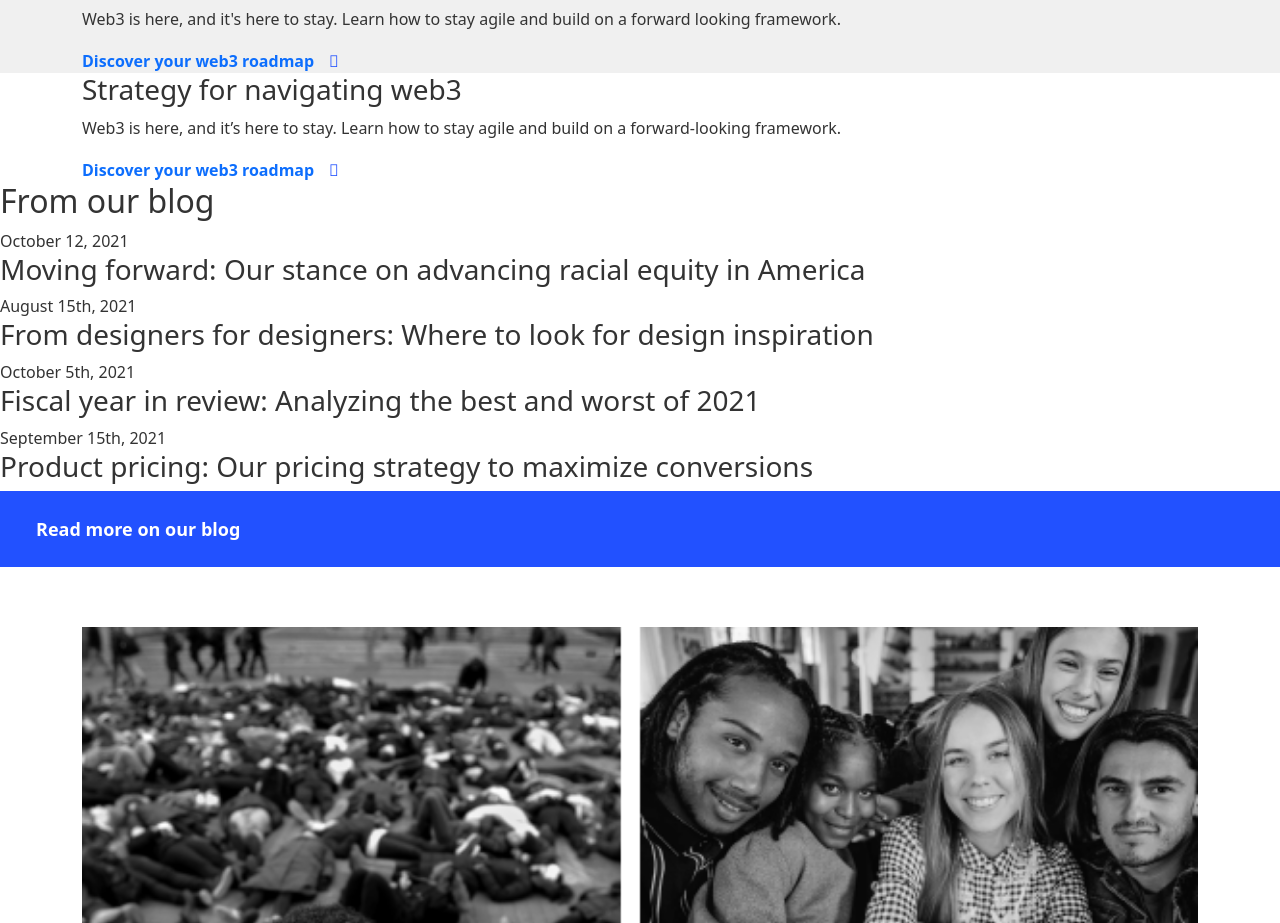
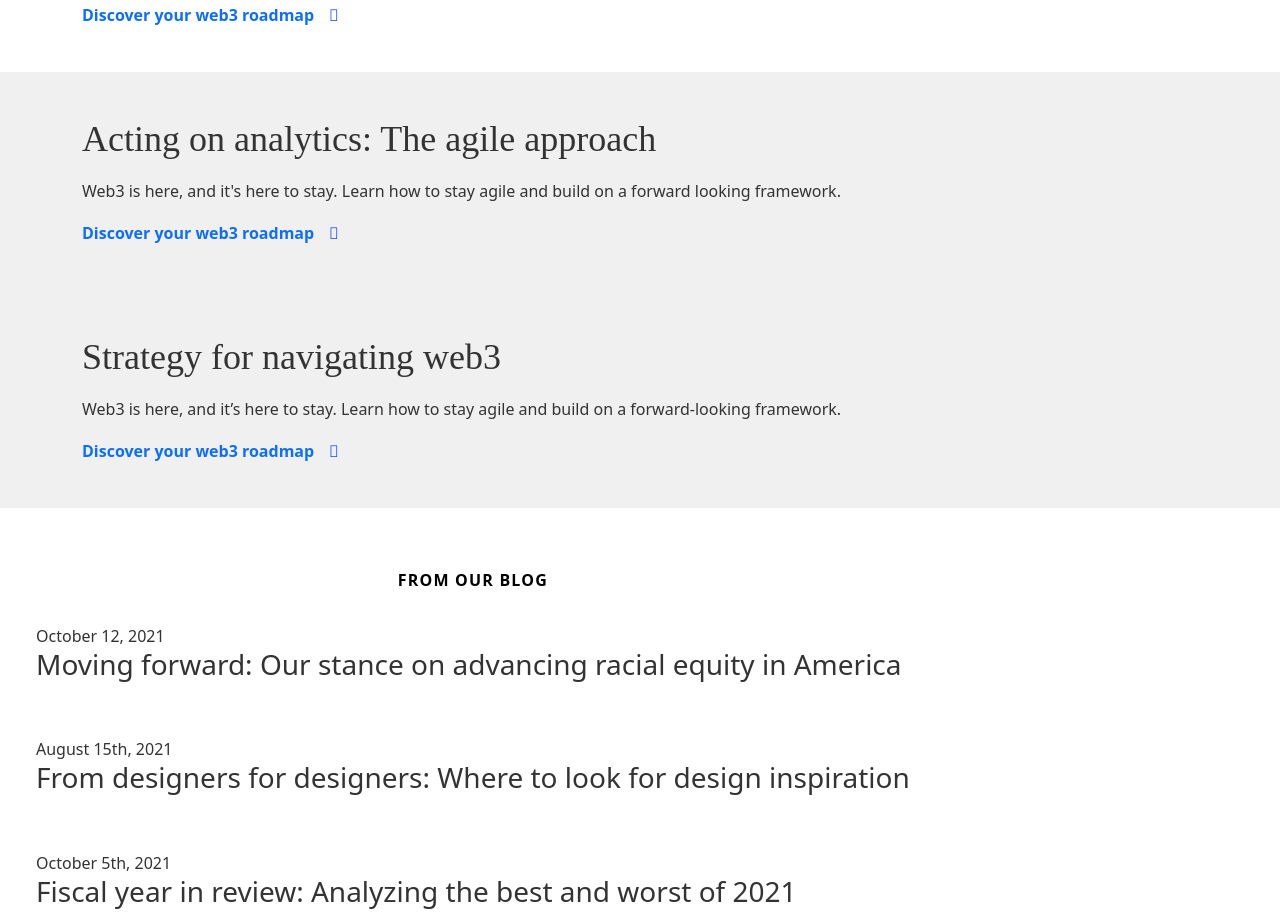
Before and after one commit to greenfieldian/site, a Gatsby site: page / in a window 1280 px wide. Shown: the part 594-1517 px from the top of the page. Built offline with nearby package versions, Linux system fonts and the light colour scheme; Gatsby itself is replaced by a stand-in of ours.

Commit message:
css updates

```diff
--- a/src/components/ctaComponent.js
+++ b/src/components/ctaComponent.js
@@ -3,12 +3,12 @@ import Button from './elements/button'
 
 export default function CTA() {
     return (
-        <section className="bg-lightest-grey">
+        <section className="bg-gradient cta-section-container">
         <div className="container">
           <div className="text-wrapper">
-            <h3>Transform your business with an end-to-end partner, or work where you need us most.</h3>
+            <h3 className="headline">Let's work together</h3>
             <div>
-              <p>Ready to start a conversation?</p>
+              <p>Transform your business with an end-to-end partner, or work where you need us most.</p>
               <Button label="Let's Talk"/>
             </div>
           </div>
--- a/src/components/footer.js
+++ b/src/components/footer.js
@@ -7,7 +7,7 @@ import * as footerStyles from "./footer.module.css"
 export default class Footer extends Component {
     render() {
         return (
-            <div className="container">
+            <footer className="container">
                 <section>
                     <div className={footerStyles.logo_icon}>
                     </div>
@@ -56,7 +56,7 @@ export default class Footer extends Component {
                 <section className={footerStyles.footer_bottom}>
                     <div className={footerStyles.copyright}>© 2021 Shockmouse Media LLC</div>
                 </section>
-            </div>
+            </footer>
         )
     }
 }
--- a/src/components/layout.css
+++ b/src/components/layout.css
@@ -71,12 +71,22 @@ input[type=button], input[type=submit], input[type=reset], button.btn, a.btn, .b
 
 /* Classes */
 
+.centered {
+    text-align: center;
+}
+
 .bg-white {
     background-color: #fff;
 }
 .bg-lightest-grey {
     background-color: #f0f0f0 !important;
 }
+.bg-gradient {
+    background: linear-gradient(
+    135deg, #051c2c 60%, #03339c 100%) !important;
+    color: #fff;
+}
+
 .cta {
     font-weight: 600;
     display: inline-flex;
@@ -108,6 +118,10 @@ input[type=button], input[type=submit], input[type=reset], button.btn, a.btn, .b
     width: 100%;
     display: block;
 }
+
+.item .image+.text-wrapper {
+    margin-top: 20px;
+}
 .text-wrapper .headline {
     font-weight: 500;
     font-size: 2.25rem;
@@ -124,6 +138,22 @@ input[type=button], input[type=submit], input[type=reset], button.btn, a.btn, .b
     margin-top: 1em;
 }
 
+.two-up-left {
+    padding-top: 45px;
+    padding-bottom: 45px;
+}
+.two-up-right {
+    padding-top: 45px;
+    padding-bottom: 45px;
+}
+.section-header {
+    font-weight: 600;
+    font-size: 1rem;
+    line-height: 1.5rem;
+    letter-spacing: .075em;
+    color: #000;
+    text-transform: uppercase;
+}
 /* Classes */
 
 /* Bootstrap Override */
@@ -140,3 +170,10 @@ input[type=button], input[type=submit], input[type=reset], button.btn, a.btn, .b
     border: none;
 }
 /* Bootstrap Override */
+
+/* CTA Section */
+.cta-section-container {
+    padding-top: 40px;
+    padding-bottom: 40px;
+}
+/* CTA Section */
--- a/src/pages/homepage.module.css
+++ b/src/pages/homepage.module.css
@@ -27,6 +27,35 @@
 .section_content {
     padding-top: 48px;
 }
+.blog_feature {
+    margin-top: 60px;
+    clear: both;
+    display: inline-block;
+}
+.header_wrapper {
+    padding: 0 5%;
+    max-width: 1440px;
+    margin: 0 auto;
+}
+
+.feature_content {
+    display: flex;
+    -webkit-box-orient: vertical;
+    -webkit-box-direction: normal;
+    -ms-flex-direction: column;
+    flex-direction: column;
+    -webkit-box-align: start;
+    -ms-flex-align: start;
+    align-items: flex-start;
+    -webkit-box-pack: end;
+    -ms-flex-pack: end;
+    justify-content: flex-end;
+    padding: 24px 36px;
+    position: relative;
+    width: 100%;
+    height: auto;
+    z-index: 2;
+}
 .read_more_container {
     background: var(--accent-blue);
     width: 100%;
--- a/src/pages/index.js
+++ b/src/pages/index.js
@@ -30,8 +30,8 @@ export default function Index() {
           <div>
             <div className="item bg-white">
               <div className={homepageStyles.item_content_wrap}>
-                <div className="text-wrapper container">
-                  <h3>Unboxing hybrid: The future of working together</h3>
+                <div className="text-wrapper container two-up-left">
+                  <h3 className="headline">Unboxing hybrid: The future of working together</h3>
                   <div className="description">
                     Web3 is here, and it’s here to stay. Learn how to stay agile and build on a forward-looking framework.
                   </div>
@@ -49,8 +49,8 @@ export default function Index() {
             <div className="item bg-lightest-grey"></div>
             <div className="item bg-lightest-grey">
               <div className={homepageStyles.item_content_wrap}>
-                <div className="text-wrapper container">
-                  <h3>Acting on analytics: The agile approach</h3>
+                <div className="text-wrapper container two-up-right">
+                  <h3 className="headline">Acting on analytics: The agile approach</h3>
                   <div className="description">Web3 is here, and it's here to stay. Learn how to stay agile and build on a forward looking framework.</div>
                   <div className={homepageStyles.cta_container}>
                     <Link className="cta arrow">Discover your web3 roadmap</Link>
@@ -62,10 +62,10 @@ export default function Index() {
         </section>
         <section>
           <div>
-            <div className="item bg-white">
+            <div className="item bg-lightest-grey">
               <div className={homepageStyles.item_content_wrap}>
-                <div className="text-wrapper container">
-                  <h3>Strategy for navigating web3</h3>
+                <div className="text-wrapper container two-up-left">
+                  <h3 className="headline">Strategy for navigating web3</h3>
                   <div className="description">
                     Web3 is here, and it’s here to stay. Learn how to stay agile and build on a forward-looking framework.
                   </div>
@@ -81,7 +81,7 @@ export default function Index() {
       </div>
       <div className={homepageStyles.blog_feature}>
         <div className={homepageStyles.header_wrapper}>
-          <h2>From our blog</h2>
+          <h2 className="section-header section-header centered">From our blog</h2>
         </div>
         <div className={homepageStyles.blog_feature_wrapper}>
           <div className={homepageStyles.blog_feature_container}>
@@ -89,7 +89,7 @@ export default function Index() {
               <div className={homepageStyles.feature_container}>
                 <Link>
                   <div></div>
-                  <div>
+                  <div className={homepageStyles.feature_content}>
                     <time>October 12, 2021</time>
                     <h3>Moving forward: Our stance on advancing racial equity in America</h3>
                   </div>
@@ -99,7 +99,7 @@ export default function Index() {
                 <div className={homepageStyles.feature_2_3_container}>
                   <Link>
                     <div></div>
-                    <div>
+                    <div className={homepageStyles.feature_content}>
                       <time>August 15th, 2021</time>
                       <h3>From designers for designers: Where to look for design inspiration</h3>
                     </div>
```
